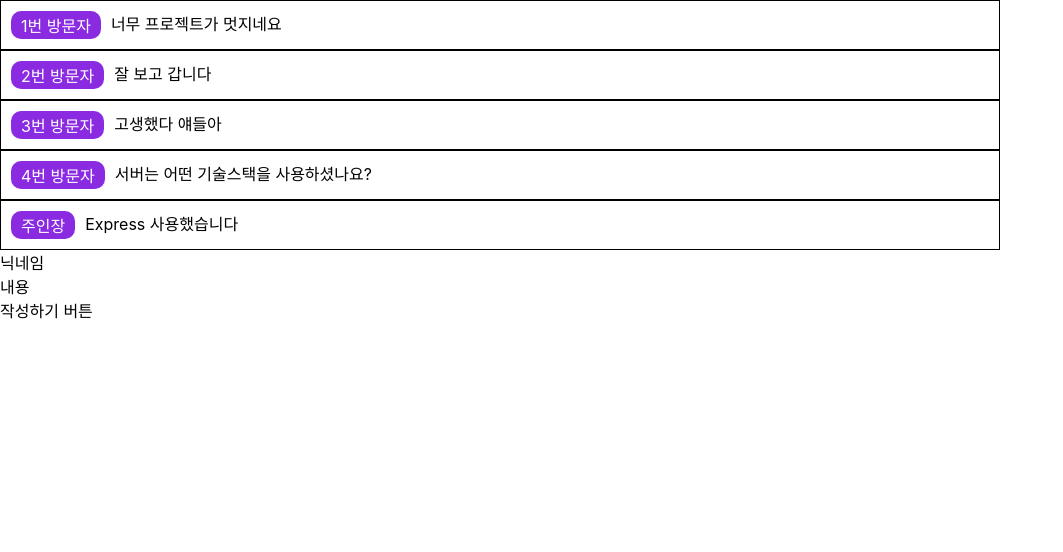
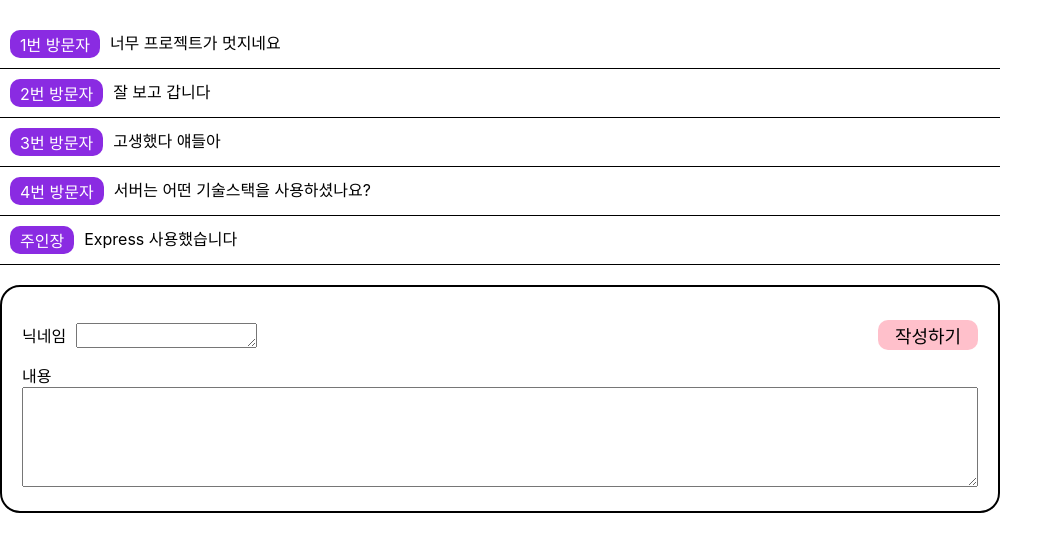
Before and after one commit to puba5/graduation-exhibition, a Next.js app: page /components/review in a window 1280 px wide. Shown: the top 552 px of the page, without its empty margins (0-1063 px from the left). Built offline with nearby package versions, Linux system fonts and the light colour scheme.

Commit message:
feat : 댓글 추가 레이아웃 생성
댓글을 추가하는 레이아웃을 생성
현재 실제 데이터는 받지 않고, 디자인만 구현

```diff
--- a/pages/components/review.js
+++ b/pages/components/review.js
@@ -12,32 +12,39 @@ export default function Review() {
   return (
     <>
       <ReviewListWrapper>
-        {REVIEW_LIST.map((reviewData) => {
+        {REVIEW_LIST.map((reviewData, index) => {
           return (
-            <ReviewWrapper>
+            <ReviewWrapper key={index}>
               <Reviewer>{reviewData.name}</Reviewer>
               <ReviewContent>{reviewData.content}</ReviewContent>
             </ReviewWrapper>
           );
         })}
       </ReviewListWrapper>
-      <div>
-        <div>닉네임</div>
+      <WriteReviewWrapper>
+        <WriteReviewHeader>
+          <WriteReviewWriter>
+            <p>닉네임</p>
+            <WriteReviewWriterInput />
+          </WriteReviewWriter>
+          <WriteReviewButton>작성하기</WriteReviewButton>
+        </WriteReviewHeader>
         <div>내용</div>
-        <div>작성하기 버튼</div>
-      </div>
+        <WriteReviewContent></WriteReviewContent>
+      </WriteReviewWrapper>
     </>
   );
 }
 
 const ReviewListWrapper = styled.div`
   width: 1000px;
+  margin-top: 20px;
 `;
 
 const ReviewWrapper = styled.div`
   display: flex;
   padding: 10px;
-  border: 1px solid black;
+  border-bottom: 1px solid black;
 `;
 
 const Reviewer = styled.div`
@@ -50,5 +57,40 @@ const Reviewer = styled.div`
 
 const ReviewContent = styled.div``;
 
-const WriteReviewWrapper = styled.div``;
-const WriteReviewHeader = styled.div``;
+const WriteReviewWrapper = styled.div`
+  width: 1000px;
+  padding: 20px;
+  border-radius: 20px;
+  border: solid black 2px;
+  margin-top: 20px;
+`;
+
+const WriteReviewHeader = styled.div`
+  display: flex;
+  align-items: center;
+  justify-content: space-between;
+`;
+
+const WriteReviewWriter = styled.div`
+  display: flex;
+  align-items: center;
+`;
+
+const WriteReviewWriterInput = styled.textarea`
+  height: 25px;
+  margin-left: 10px;
+`;
+
+const WriteReviewButton = styled.button`
+  height: 30px;
+  width: 100px;
+  font-size: 18px;
+  background-color: pink;
+  border: none;
+  border-radius: 10px;
+`;
+
+const WriteReviewContent = styled.textarea`
+  width: 100%;
+  height: 100px;
+`;
--- a/pages/poty.js
+++ b/pages/poty.js
@@ -4,10 +4,11 @@ import Review from "./components/review";
 const EXHIBITION_INFO = {
   title: "POTY",
   link: "http://poty.1000ship.me/#/",
-  description: "POTY is short of play of the youtube",
+  description:
+    "POTY is short of play of the youtube. 댓글을 분류하여 보여주는 프로젝트입니다. POTY is short of play of the youtube. 댓글을 분류하여 보여주는 프로젝트입니다.POTY is short of play of the youtube. 댓글을 분류하여 보여주는 프로젝트입니다.",
   maker: ["B511126 유현우", "B 천성혁", "B 백경현"],
   imageLink:
-    "https://s3.us-west-2.amazonaws.com/secure.notion-static.com/0f6ad50d-2113-4398-a32e-10ab4ad32249/_2020-10-11__4.13.23.png?X-Amz-Algorithm=AWS4-HMAC-SHA256&X-Amz-Credential=AKIAT73L2G45O3KS52Y5%2F20201011%2Fus-west-2%2Fs3%2Faws4_request&X-Amz-Date=20201011T072237Z&X-Amz-Expires=86400&X-Amz-Signature=043b8dfcf4e6ac68d20543f6cd56d4fec288f37b4264ed1806100648e633ed3c&X-Amz-SignedHeaders=host&response-content-disposition=filename%20%3D%22_2020-10-11__4.13.23.png%22",
+    "https://s3.us-west-2.amazonaws.com/secure.notion-static.com/0f6ad50d-2113-4398-a32e-10ab4ad32249/_2020-10-11__4.13.23.png?X-Amz-Algorithm=AWS4-HMAC-SHA256&X-Amz-Credential=AKIAT73L2G45O3KS52Y5%2F20201018%2Fus-west-2%2Fs3%2Faws4_request&X-Amz-Date=20201018T133951Z&X-Amz-Expires=86400&X-Amz-Signature=51d4ae5e025f3c45bbed5ed762e7ee7b8cbfd0089b8b27fbd2524f8c1ed8450c&X-Amz-SignedHeaders=host&response-content-disposition=filename%20%3D%22_2020-10-11__4.13.23.png%22",
 };
 
 export default function POTY() {
```
